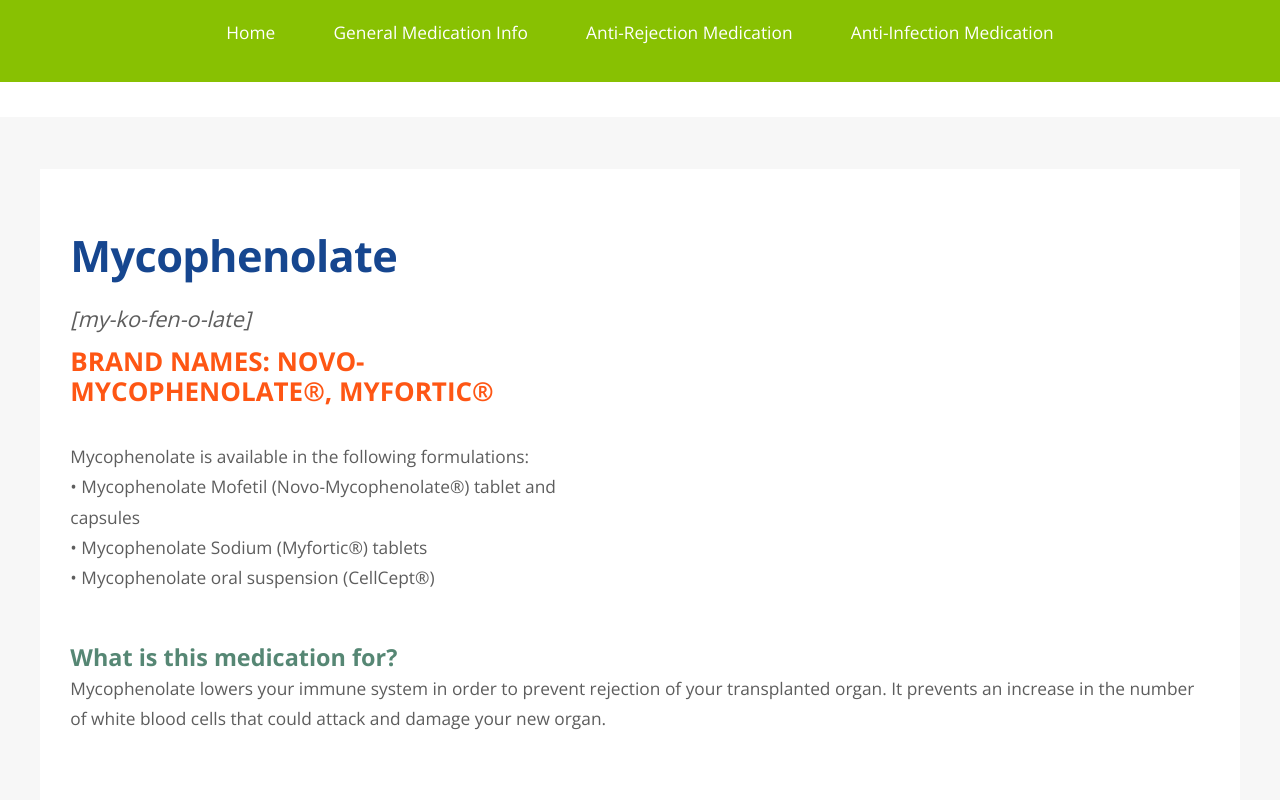
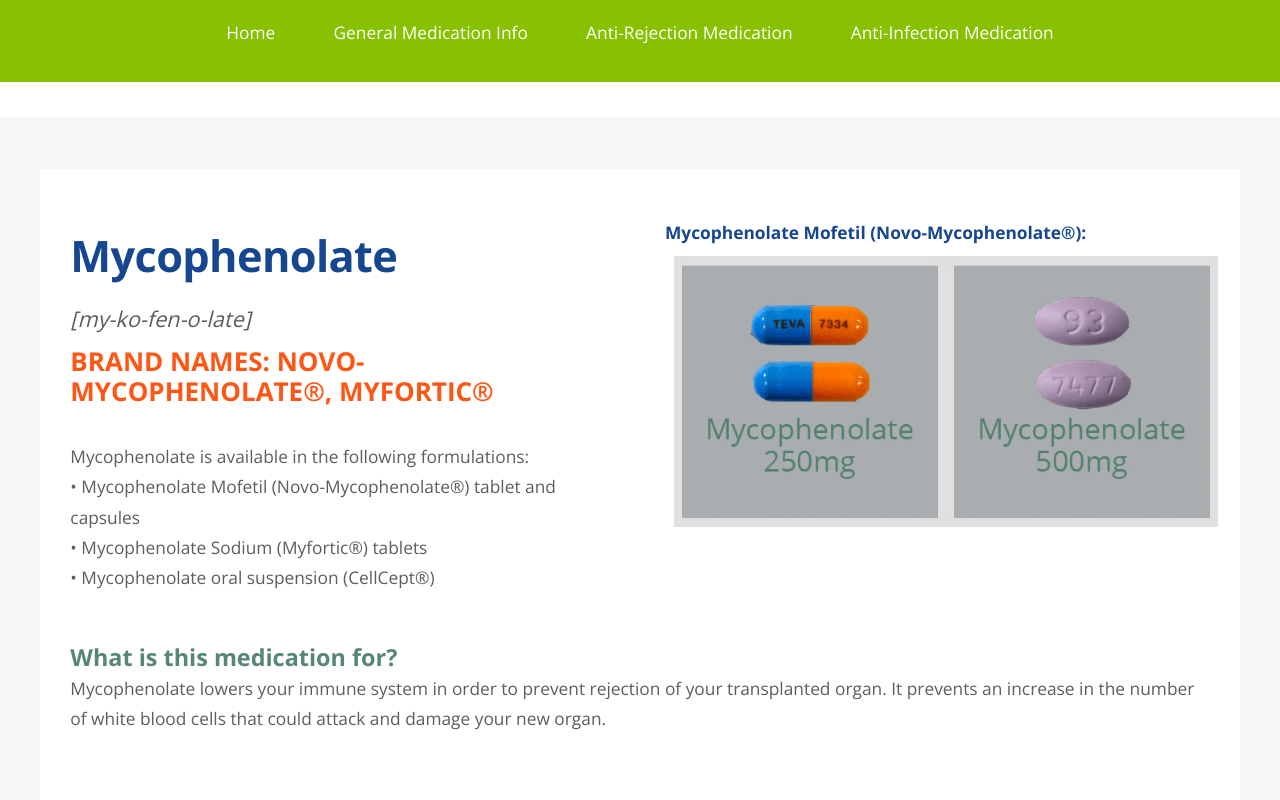
Before and after one commit to andrewgrant111/emit-website-and-api, a website: page public/anti-rejection-medication/mycophenolate/index.html in a window 1280 px wide. Shown: the top 800 px of the page. Drawn offline with nearby package versions, Linux system fonts and the light colour scheme.

Commit message:
Added mycophenolate drug images

```diff
--- a/public/anti-rejection-medication/mycophenolate/index.html
+++ b/public/anti-rejection-medication/mycophenolate/index.html
@@ -120,14 +120,11 @@
                                    </section>
                                             </div>
                                     <div class="6u 12u(mobile)">
-<!--
                                 <section style="float:right;">
                                     <ul>
-                                        <li><b>Mycophenalate:</b><br><img class="image" src="../../images/medication-images/tacrolimus/advagraf.jpg" alt="" style="width:100%; margin:0.5em;"></li>
-                                        <li><b>Mycophenalate:</b><br><img class="image" src="../../images/medication-images/tacrolimus/prograf.jpg" alt="" style="width:100%; margin:0.5em;"></li>
+                                        <li><b>Mycophenolate Mofetil (Novo-Mycophenolate®):</b><br><img class="image" src="../../images/medication-images/mycophenolate/mycophenolate-mofetil.jpg" alt="" style="width:100%; margin:0.5em;"></li>
                                     </ul>
                                 </section>
--->
                                     </div>
                                 </div>
                                 <div class="row">
```
Also changed, not shown: public/images/medication-images/mycophenolate/mycophenolate-mofetil.jpg (added).
